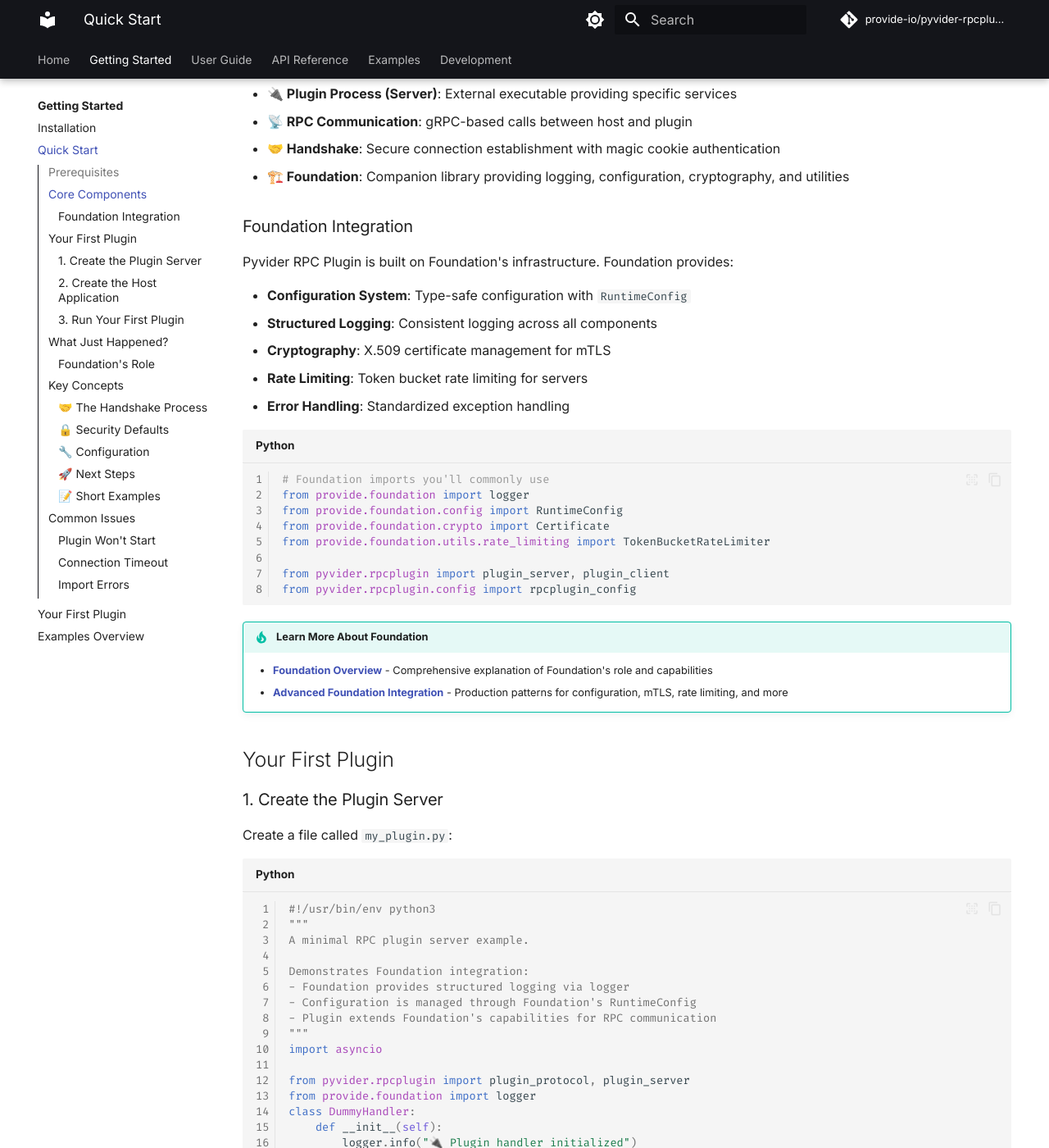
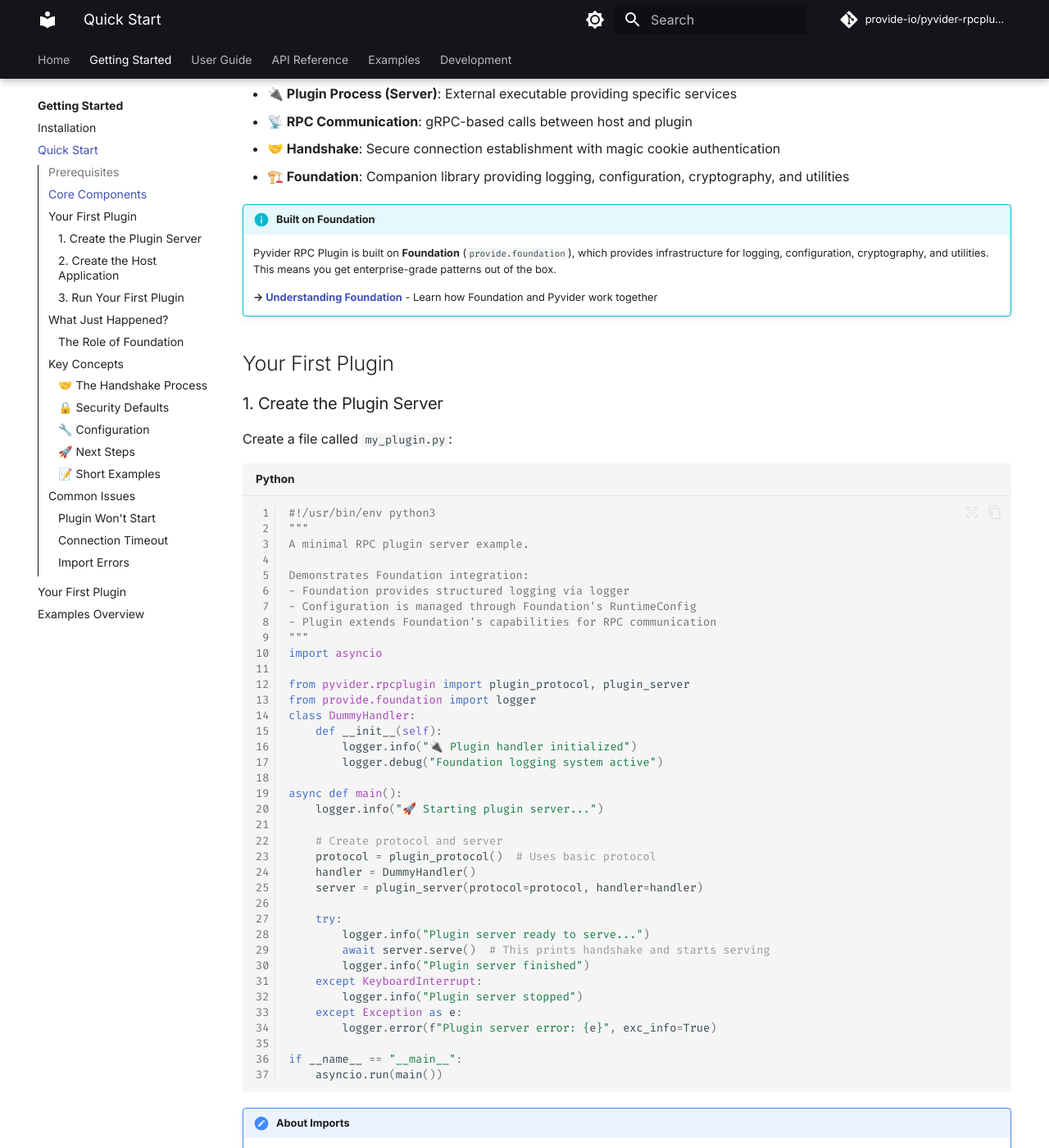
Before and after one commit to provide-io/pyvider-rpcplugin, an MkDocs documentation site: the page built from docs/getting-started/quick-start.md, in a window 1280 px wide and 1400 px high, scrolled down 534 px. Shown: the whole window at 82% size. Built offline with MkDocs 1.6.1 and Material for MkDocs 9.7.7, drawn with Linux system fonts in a browser that asks for light colours; comment, search, counter and statistics services are not loaded; the version menu is left out; some of the changed text lies outside the part shown.

Commit message:
🔼⚙️ [skip ci] auto-commit

````diff
--- a/docs/getting-started/quick-start.md
+++ b/docs/getting-started/quick-start.md
@@ -17,30 +17,10 @@ Before diving in, let's understand the key components:
 - **🤝 Handshake**: Secure connection establishment with magic cookie authentication
 - **🏗️ Foundation**: Companion library providing logging, configuration, cryptography, and utilities
 
-### Foundation Integration
+!!! info "Built on Foundation"
+    Pyvider RPC Plugin is built on **Foundation** (`provide.foundation`), which provides infrastructure for logging, configuration, cryptography, and utilities. This means you get enterprise-grade patterns out of the box.
 
-Pyvider RPC Plugin is built on Foundation's infrastructure. Foundation provides:
-
-- **Configuration System**: Type-safe configuration with `RuntimeConfig`
-- **Structured Logging**: Consistent logging across all components
-- **Cryptography**: X.509 certificate management for mTLS
-- **Rate Limiting**: Token bucket rate limiting for servers
-- **Error Handling**: Standardized exception handling
-
-```python
-# Foundation imports you'll commonly use
-from provide.foundation import logger
-from provide.foundation.config import RuntimeConfig
-from provide.foundation.crypto import Certificate
-from provide.foundation.utils.rate_limiting import TokenBucketRateLimiter
-
-from pyvider.rpcplugin import plugin_server, plugin_client
-from pyvider.rpcplugin.config import rpcplugin_config
-```
-
-!!! tip "Learn More About Foundation"
-    - **[Foundation Overview](../introduction/foundation.md)** - Comprehensive explanation of Foundation's role and capabilities
-    - **[Advanced Foundation Integration](../guide/advanced/foundation-integration.md)** - Production patterns for configuration, mTLS, rate limiting, and more
+    **→ [Understanding Foundation](../introduction/foundation.md)** - Learn how Foundation and Pyvider work together
 
 ## Your First Plugin
 
@@ -194,12 +174,14 @@ You should see output like:
 5. **Communication**: Both processes are now connected via RPC (ready for method calls)
 6. **Cleanup**: Host gracefully shut down the connection and plugin process
 
-### Foundation's Role
+### The Role of Foundation
 
-- **Logging**: All log messages use Foundation's structured logging format
-- **Configuration**: Environment variables automatically loaded via Foundation's config system
-- **Transport**: Connection management follows Foundation's patterns
-- **Error Handling**: Exceptions use Foundation's standardized error types
+Foundation handles infrastructure concerns automatically:
+- **Logging**: Structured output with `logger.info()`
+- **Configuration**: Environment variable management
+- **Error Handling**: Standardized exception types
+
+**→ [Foundation Architecture](../introduction/foundation.md)** explains the complete separation of concerns between Foundation (infrastructure), Pyvider (RPC), and your business logic.
 
 ## Key Concepts
 
````
Also changed, not shown: docs/getting-started/installation.md (+5 -11 lines).
